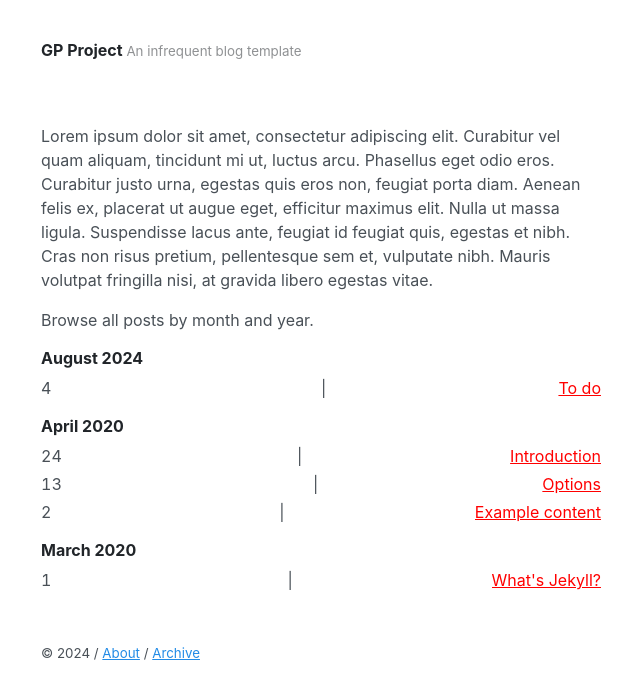
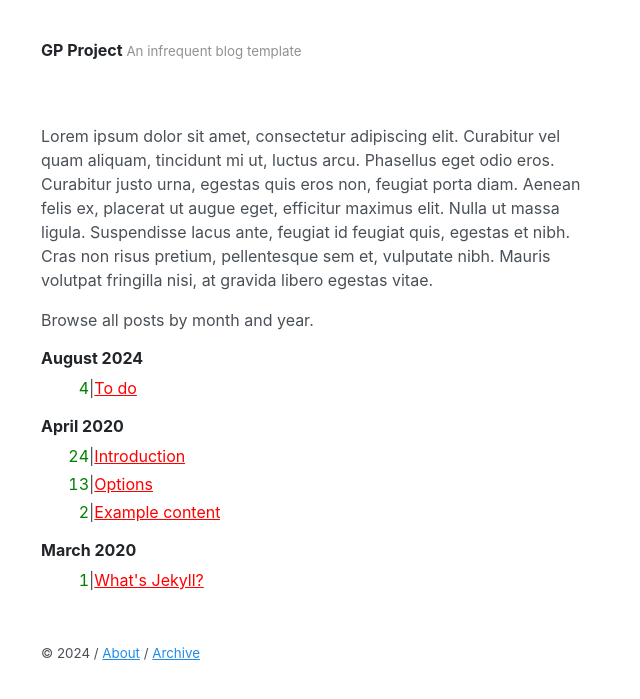
Before and after one commit to akmolteni/gp, a Jekyll site: the page built from archive.md, in a window 1280 px wide. Shown: the top 699 px of the page, without its empty margins (319-959 px from the left). Built offline with Jekyll 4.4.1, drawn with Linux system fonts in a browser that asks for light colours.

Commit message:
Update _toc.scss

```diff
--- a/_sass/_toc.scss
+++ b/_sass/_toc.scss
@@ -27,7 +27,7 @@
 .toc li {
 	align-items:center;
 	display:flex;
-	justify-content:space-between;
+	justify-content:start;
 	margin-bottom: .25rem;
 }
 
@@ -42,4 +42,6 @@
 	width:3rem;
 	white-space: nowrap;
 	font-variant-numeric: tabular-nums;
+	text-align:right;
+	color:green;
 }
```
